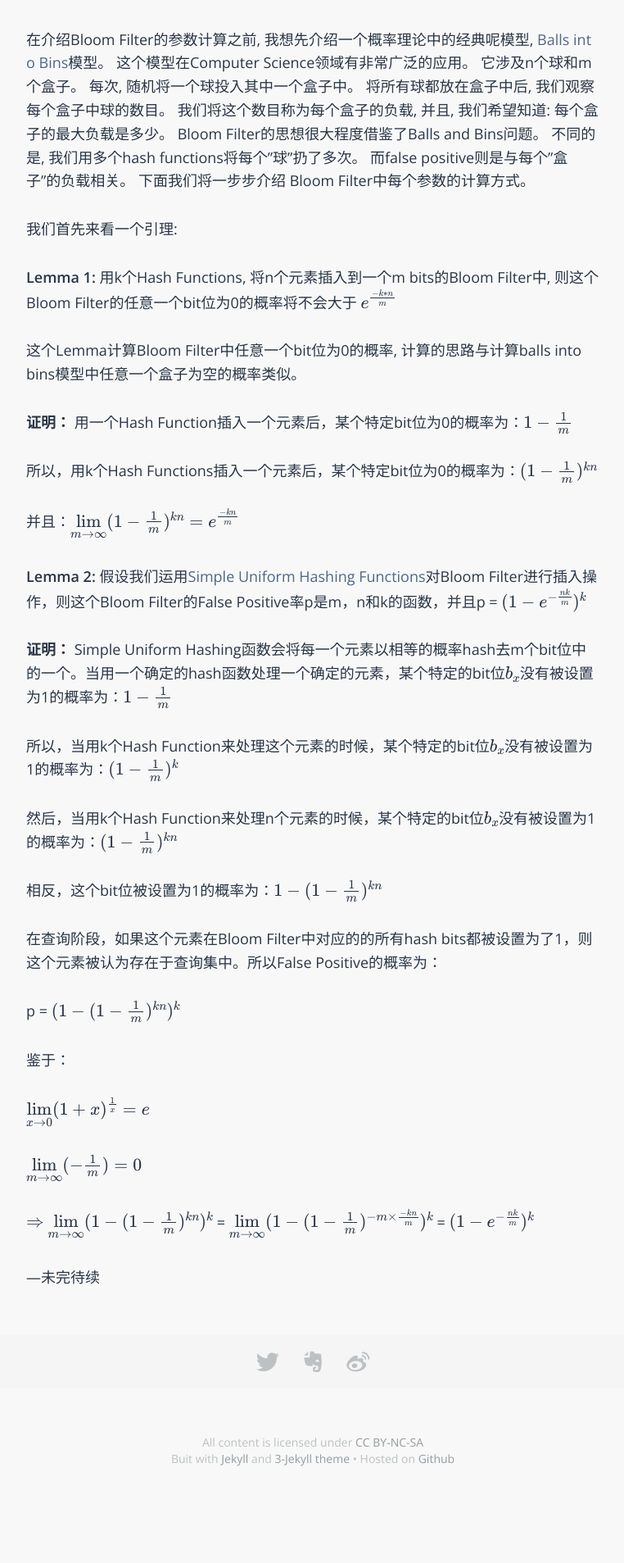
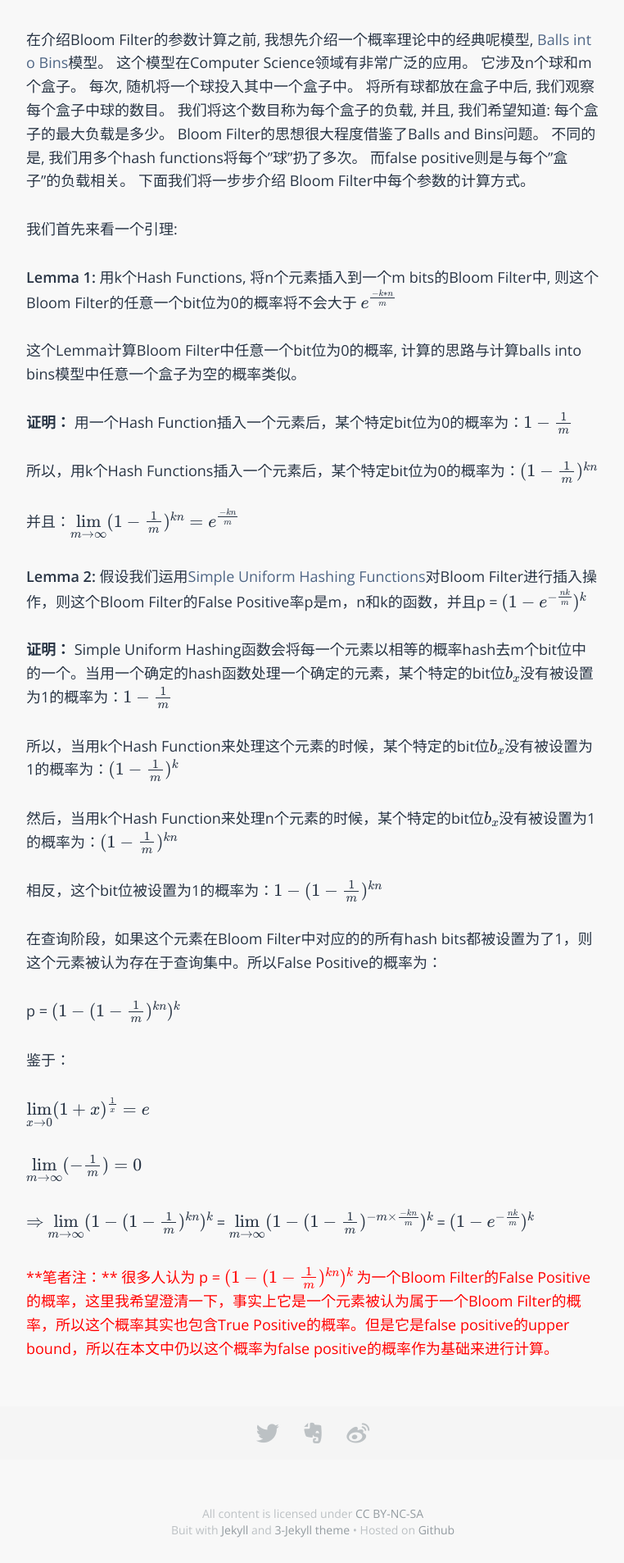
Before and after one commit to sophiesongge/sophiesongge.github.io, a Jekyll site: the page built from _posts/2016-09-06-bloom-filter.markdown, in a window 1280 px wide. Shown: the part 2078-3985 px from the top of the page at 82% size, without its empty margins (258-1020 px from the left). Built offline with Jekyll 4.4.1, drawn with Linux system fonts in a browser that asks for light colours; some web fonts are replaced; formulas are drawn with MathJax 3.

```diff
--- a/_posts/2016-09-06-bloom-filter.markdown
+++ b/_posts/2016-09-06-bloom-filter.markdown
@@ -94,9 +94,11 @@
 
 $\Rightarrow$ $\lim\limits_{m\to\infty}(1-(1-\frac{1}{m})^{kn})^k$ = $\lim\limits_{m\to\infty}(1-(1-\frac{1}{m})^{-m\times\frac{-kn}{m}})^k$ = $(1-e^{-\frac{nk}{m}})^k$
 
+<font color="red">**笔者注：** 很多人认为 p = $(1-(1-\frac{1}{m})^{kn})^k$ 为一个Bloom Filter的False Positive的概率，这里我希望澄清一下，事实上它是一个元素被认为属于一个Bloom Filter的概率，所以这个概率其实也包含True Positive的概率。但是它是false positive的upper bound，所以在本文中仍以这个概率为false positive的概率作为基础来进行计算。</font>
 
 
----未完待续
+
+
 
 
 [Bloom Filter]: https://en.wikipedia.org/wiki/Bloom_filter
```
